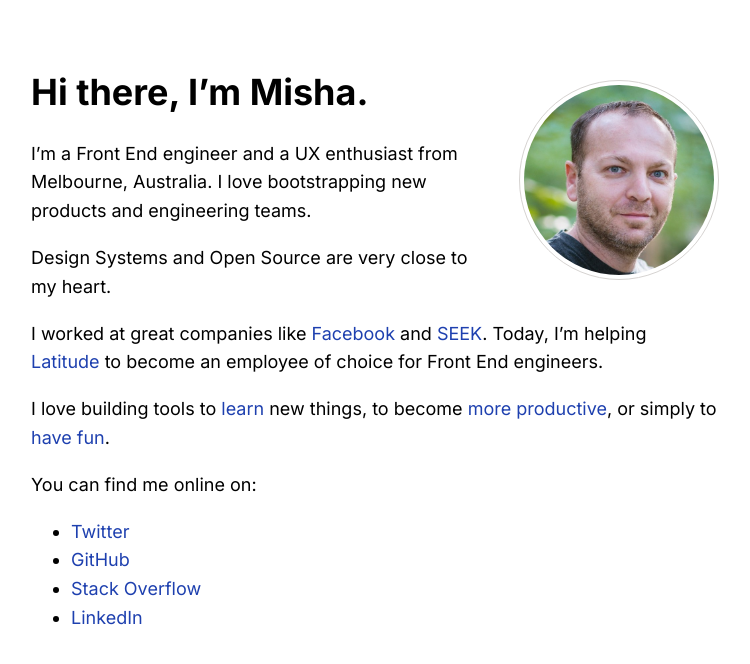
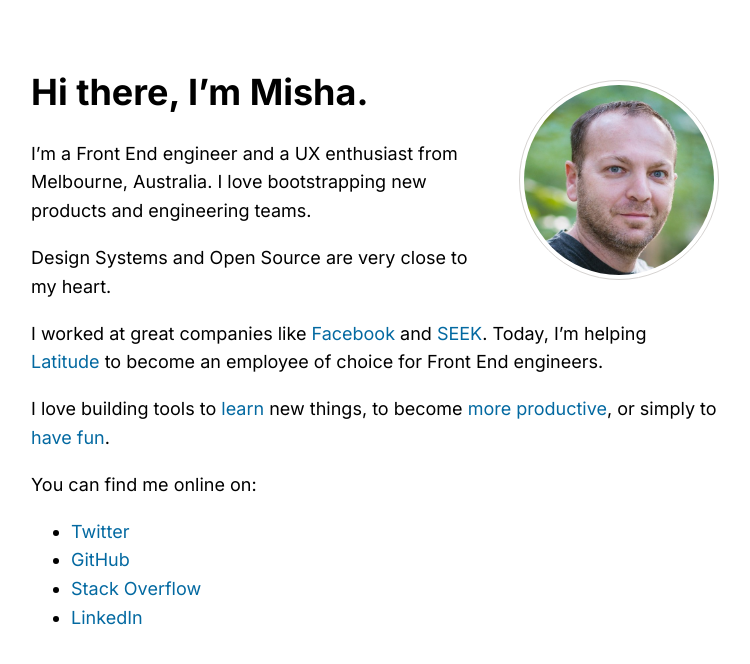
Before and after one commit to moroshko/misha-moroshko, a Next.js app: page / in a window 1280 px wide. Shown: the top 664 px of the page, without its empty margins (265-1015 px from the left). Built offline with nearby package versions, Linux system fonts and the light colour scheme.

Commit message:
Pull ul outside of p

```diff
--- a/pages/index.tsx
+++ b/pages/index.tsx
@@ -55,8 +55,7 @@ export default function Home() {
           </ExternalLink>
           .
         </p>
-        <p>
-          You can find me online on:
+        <p>You can find me online on:</p>
         <ul>
           <li>
             <ExternalLink href="https://twitter.com/moroshko">
@@ -79,7 +78,6 @@ export default function Home() {
             </ExternalLink>
           </li>
         </ul>
-        </p>
       </main>
     </div>
   );
--- a/styles/globals.css
+++ b/styles/globals.css
@@ -10,7 +10,7 @@ body {
   box-sizing: border-box;
 }
 a {
-  color: #1e40af;
+  color: #0369a1;
   text-decoration: none;
 }
 a:hover {
```
Lines whose indentation alone changed are shown as unchanged.
